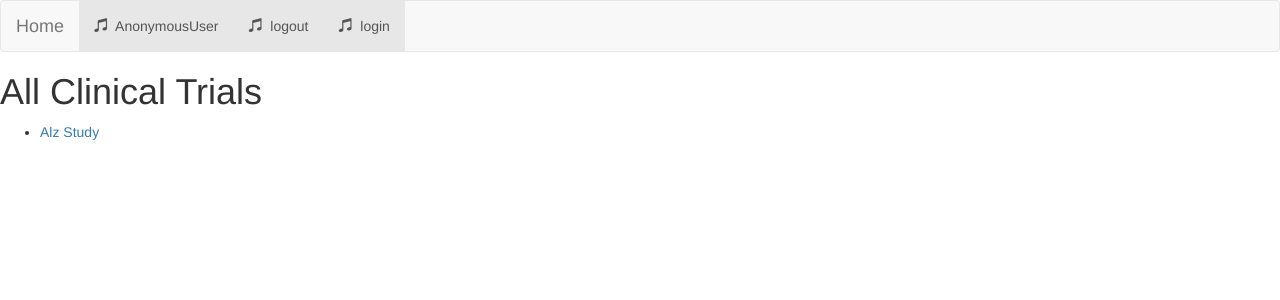
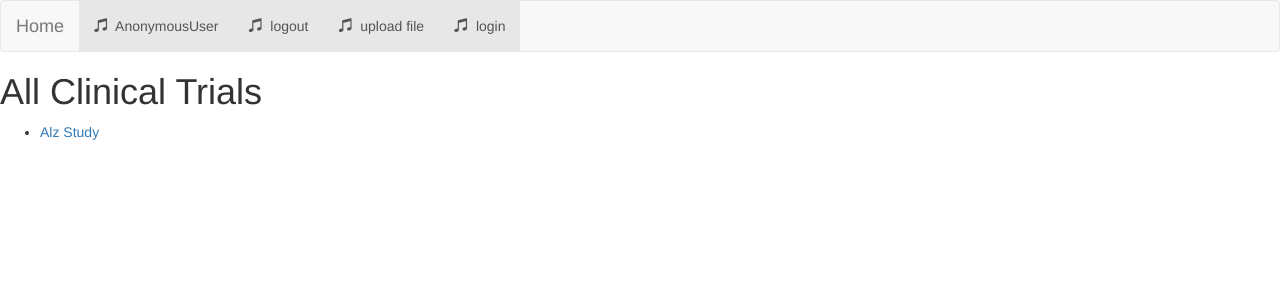
Before and after one commit to wongdaniel8/ClinicalTrials, a Django app: page /clinicaltrials/ in a window 1280 px wide. Shown: the top 300 px of the page. Run offline with Django 3.2, Linux system fonts and the light colour scheme; data comes from the database, SQL or seed files in the repository; some libraries are stand-ins or nearby versions.

Commit message:
successfully implemented file upload and downlad

```diff
--- a/clinicaltrials/templates/clinicaltrials/base.html
+++ b/clinicaltrials/templates/clinicaltrials/base.html
@@ -29,6 +29,12 @@
                     <span class="glyphicon glyphicon-music" aria-hidden="true"></span>&nbsp; logout
                     </a>
                 </li>
+
+                <li class="active">
+                    <a href="{% url 'clinicaltrial:upload' %}">
+                    <span class="glyphicon glyphicon-music" aria-hidden="true"></span>&nbsp; upload file
+                    </a>
+                </li>
                 <!-- only show login if not logged in  -->
                 {%if user.is_anonymous %}
                 <li class="active">
--- a/clinicaltrials/templates/clinicaltrials/detail.html
+++ b/clinicaltrials/templates/clinicaltrials/detail.html
@@ -7,7 +7,8 @@
 
 {% for file in allFiles %}
 		<a href="{% url 'clinicaltrial:download' file.data.path %}"> Download </a>
-		<h3> {{file.data.path}} created: {{file.uploadDate}} owner: {{file.owner}} </h3>
+		<!-- interesting how file.filename != file.data.name  ...  -->
+		<h3> {{file.filename}} created: {{file.uploadDate}} owner: {{file.owner}} </h3>
 	</ul>
 {% endfor %}
 
--- a/clinicaltrials/views.py
+++ b/clinicaltrials/views.py
@@ -8,6 +8,8 @@ from django.contrib.auth import authenticate, login, logout
 from .forms import UserForm, DocumentForm
 from django.utils.encoding import smart_str
 # from django.contrib.auth.forms import UserCreationForm
+
+import os
 
 from .models import clinicaltrial, file
 # Create your views here.
@@ -107,15 +109,13 @@ def model_form_upload(request):
 
 
 def download(request, path):
-    # if request.method == 'GET':
-    #     return render(request, 'clinicaltrials/index.html', {'all_trials': clinicaltrial.objects.all() } )
-    print("PPPPP", path)
+    # print("PPPPP", path)
     # print("PPPPP", name)
+    # print("OSOSOSOS", os.getcwd())
 
-    file_name = "stringy" #get the filename of desired excel file
-    path_to_file = path #get the path of desired excel file
-    # path = "Users/student/Desktop/ButteLab/clinicalnetwork/media/ALSDrugReappropriationArticle.pdf"
-    response = HttpResponse(open(path, "rb"), content_type='application/force-download')
+    file_name = "stringy" #what to name
+    path_to_file = path[path.index("media"):] #get the path of desired file, current directory: /Users/student/Desktop/ButteLab/clinicalnetwork
+    response = HttpResponse(open(path_to_file, "rb"), content_type='application/force-download')
     response['Content-Disposition'] = 'attachment; filename=%s' % smart_str(file_name)
     response['X-Sendfile'] = smart_str(path_to_file)
     return response
```
Also changed, not shown: 1 other file.
